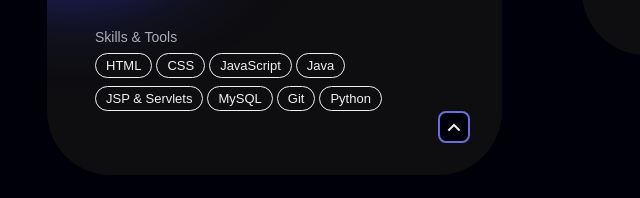
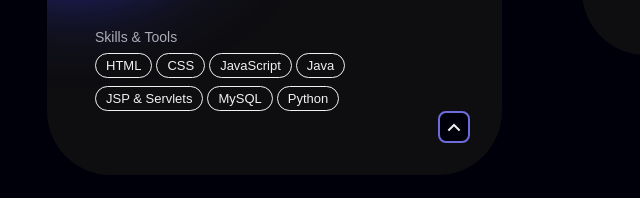
Before and after one commit to Ruchira20031209/Ruchira-Wanigasinghe-portfolio, a plain HTML site: page index.html in a window 1280 px wide. Shown: the part 3722-3920 px from the top of the page, 98-738 px from the left. Drawn offline with nearby package versions, Linux system fonts and the light colour scheme; a web font is replaced by a local one.

Commit message:
Update index.html

```diff
--- a/index.html
+++ b/index.html
@@ -481,7 +481,6 @@
                         <li class="services__skill">Java</li>
                         <li class="services__skill">JSP & Servlets</li>
                         <li class="services__skill">MySQL</li>
-                        <li class="services__skill">Git</li>
                         <li class="services__skill">Python</li>
                      </ul>
                   </div>
```
